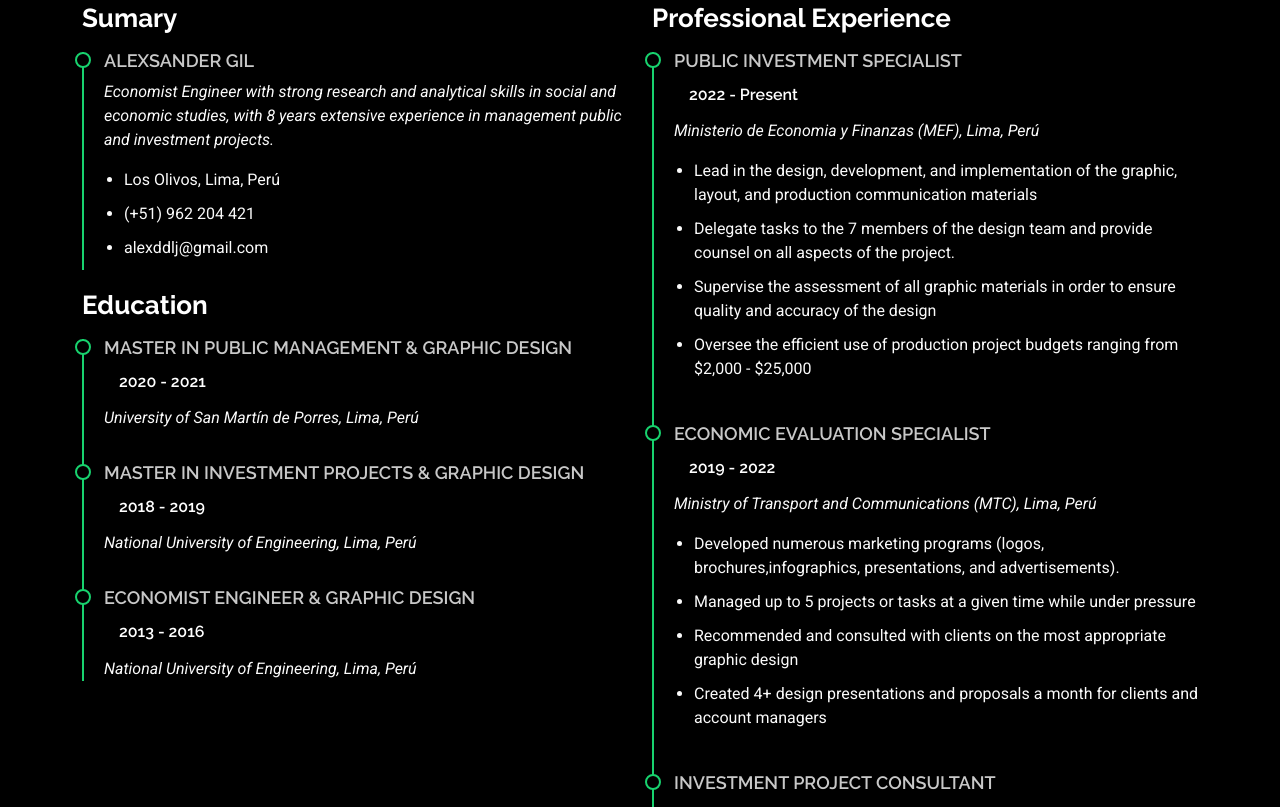
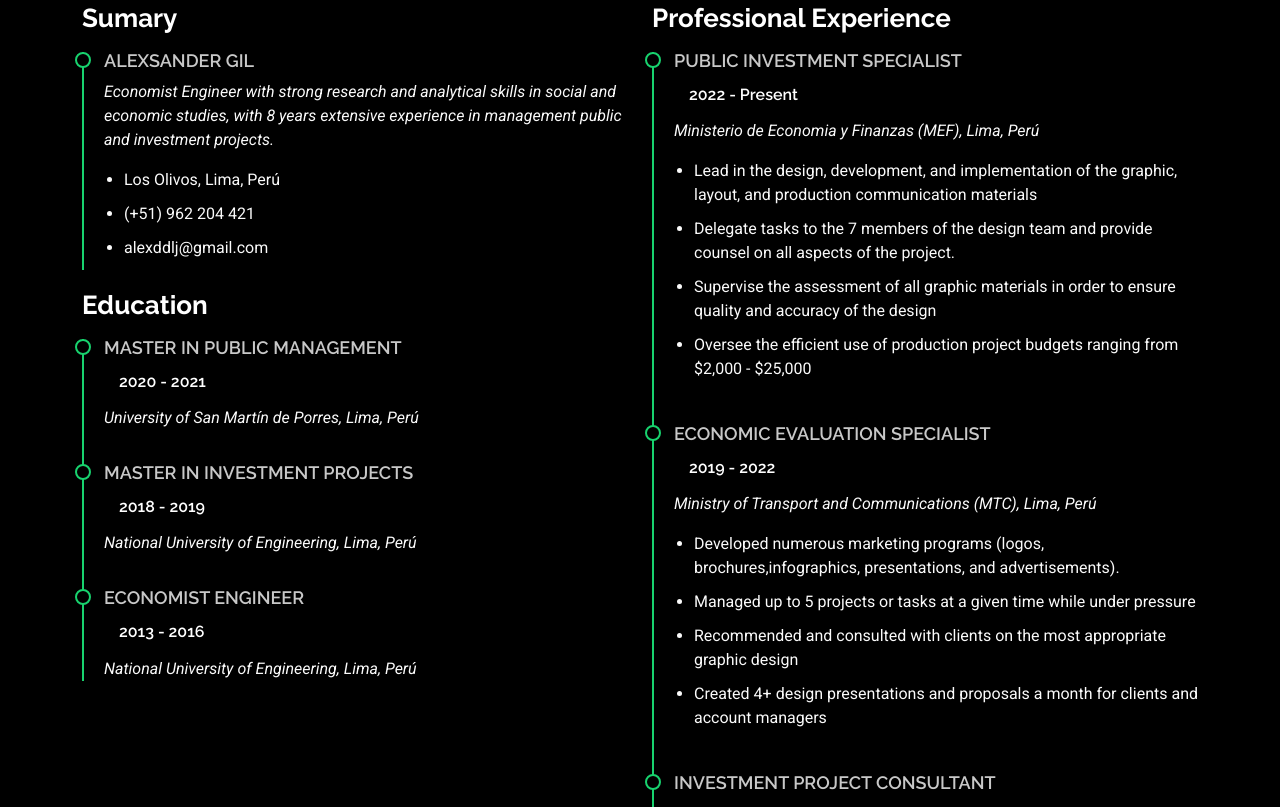
Before and after one commit to alexeiggg/Alexsander_CV, a plain HTML site: page resume.html in a window 1280 px wide. Shown: the part 436-1243 px from the top of the page. Drawn offline with Linux system fonts and the light colour scheme.

Commit message:
Update resume.html

```diff
--- a/resume.html
+++ b/resume.html
@@ -125,19 +125,19 @@
 
             <h3 class="resume-title">Education</h3>
             <div class="resume-item">
-              <h4>Master in Public Management &amp; Graphic Design</h4>
+              <h4>Master in Public Management</h4>
               <h5>2020 - 2021</h5>
               <p><em>University of San Martín de Porres, Lima, Perú</em></p>
             </div><!-- Edn Resume Item -->
 
             <div class="resume-item">
-              <h4>Master in Investment Projects &amp; Graphic Design</h4>
+              <h4>Master in Investment Projects</h4>
               <h5>2018 - 2019</h5>
               <p><em>National University of Engineering, Lima, Perú</em></p>
             </div><!-- Edn Resume Item -->
 
             <div class="resume-item">
-              <h4>Economist Engineer &amp; Graphic Design</h4>
+              <h4>Economist Engineer</h4>
               <h5>2013 - 2016</h5>
               <p><em>National University of Engineering, Lima, Perú</em></p>
             </div><!-- Edn Resume Item -->
```
